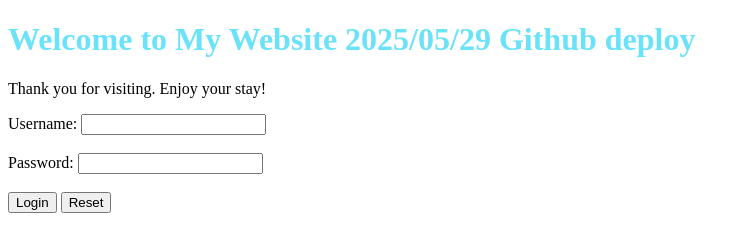
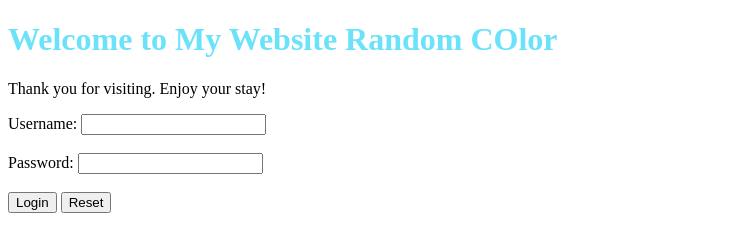
Before and after one commit to nguyenbo2001/simple-nodejs-random-color, a website: page public/index.html in a window 1280 px wide. Shown: the whole page, without its empty margins (0-750 px from the left). Drawn offline with Linux system fonts and the light colour scheme.

Commit message:
change name

```diff
--- a/public/index.html
+++ b/public/index.html
@@ -7,7 +7,7 @@
 </head>
 
 <body>
-    <h1 id="welcome" style="color: #6AE2F9;">Welcome to My Website 2025/05/29 Github deploy</h1>
+    <h1 id="welcome" style="color: #6AE2F9;">Welcome to My Website Random COlor</h1>
     <p>Thank you for visiting. Enjoy your stay!</p>
 
     <form action="/api/login" method="POST">
```
